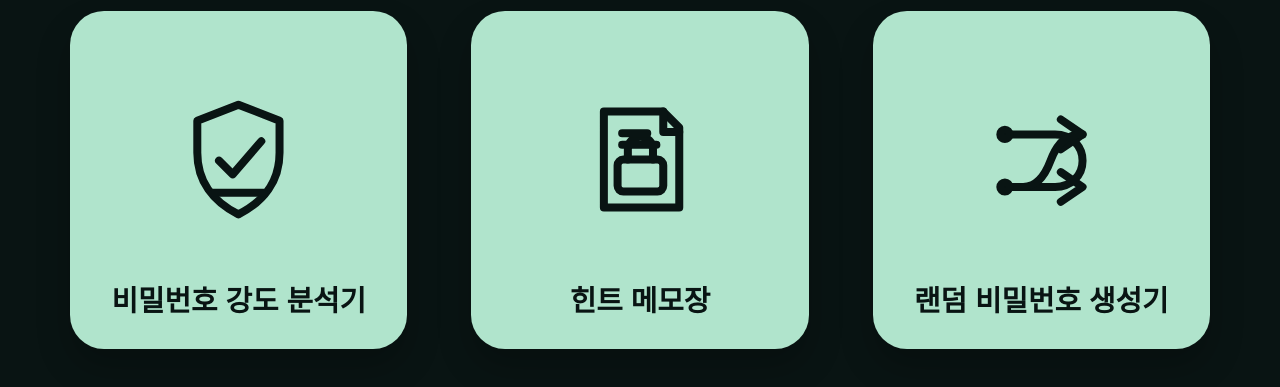
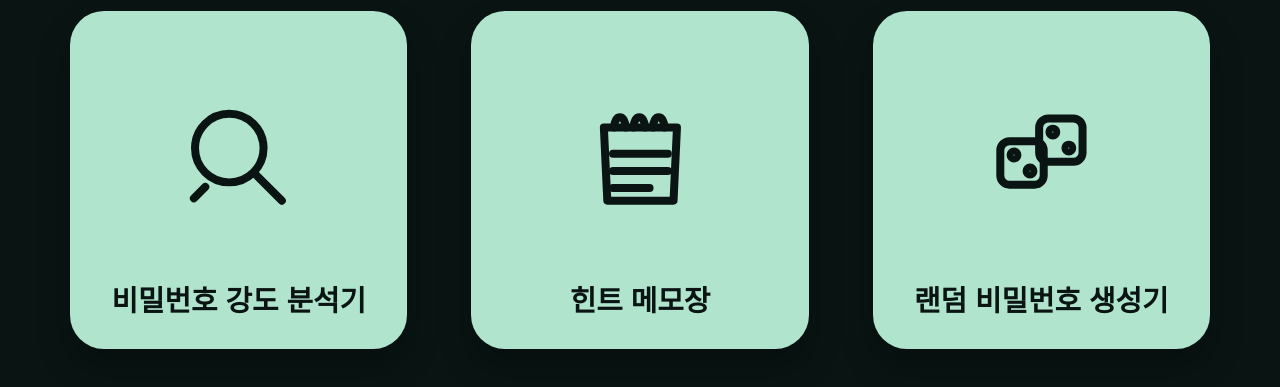
Before and after one commit to htrf1010/PasswordManager, a website: page public/index.html in a window 1280 px wide. Shown: the part 367-754 px from the top of the page. Drawn offline with Linux system fonts and the light colour scheme; no server answers; a web font is replaced by a local one.

Commit message:
Update homepage feature icons

```diff
--- a/public/index.html
+++ b/public/index.html
@@ -35,30 +35,28 @@
         <div class="feature-cards">
           <a class="feature-card" href="#analyzer">
             <svg viewBox="0 0 120 120" aria-hidden="true">
-              <path d="M60 12 96 26v28c0 25-14 43-36 54-22-11-36-29-36-54V26l36-14Z"></path>
-              <path d="m43 61 12 12 25-29"></path>
-              <path d="M38 89h44"></path>
+              <circle cx="52" cy="50" r="30"></circle>
+              <path d="M74 72 98 96"></path>
+              <path d="M31 84 21 94"></path>
             </svg>
             <strong>비밀번호 강도 분석기</strong>
           </a>
           <a class="feature-card" href="#hints">
             <svg viewBox="0 0 120 120" aria-hidden="true">
-              <path d="M28 18h52l14 14v70H28V18Z"></path>
-              <path d="M80 18v18h14"></path>
-              <rect x="40" y="60" width="40" height="28" rx="5"></rect>
-              <path d="M49 60v-9a11 11 0 0 1 22 0v9"></path>
-              <path d="M44 37h22M44 47h30"></path>
+              <path d="M28 32h64l-3 64H31L28 32Z"></path>
+              <path d="M37 32c0-12 10-12 10 0M54 32c0-12 10-12 10 0M71 32c0-12 10-12 10 0"></path>
+              <path d="M36 55h48M36 70h48M36 85h32"></path>
             </svg>
             <strong>힌트 메모장</strong>
           </a>
           <a class="feature-card" href="#generator">
             <svg viewBox="0 0 120 120" aria-hidden="true">
-              <path d="M26 38h46c14 0 24 10 24 23S86 84 72 84H26"></path>
-              <path d="M77 25 96 38 77 51"></path>
-              <path d="M77 71 96 84 77 97"></path>
-              <path d="M26 84h18c10 0 18-7 24-23 6-16 14-23 28-23"></path>
-              <circle cx="28" cy="38" r="4"></circle>
-              <circle cx="28" cy="84" r="4"></circle>
+              <rect x="24" y="44" width="38" height="38" rx="8"></rect>
+              <rect x="58" y="24" width="38" height="38" rx="8"></rect>
+              <circle cx="36" cy="56" r="3"></circle>
+              <circle cx="50" cy="70" r="3"></circle>
+              <circle cx="70" cy="36" r="3"></circle>
+              <circle cx="84" cy="50" r="3"></circle>
             </svg>
             <strong>랜덤 비밀번호 생성기</strong>
           </a>
```
